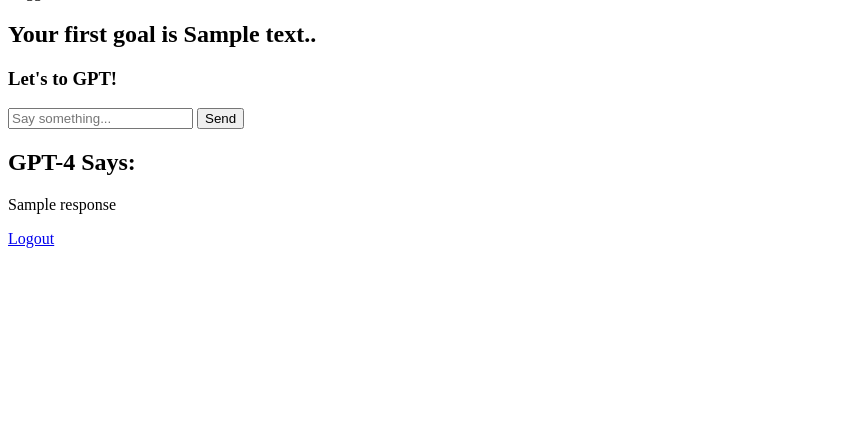
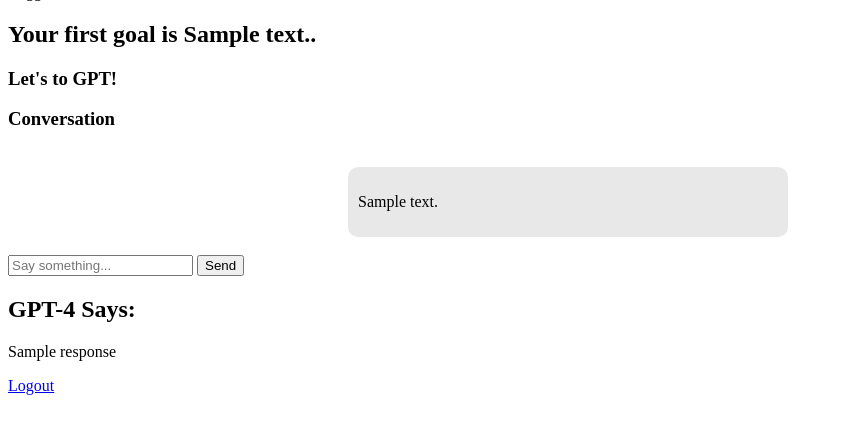
Before and after one commit to shinchuanchenne/motivational_coach, a Flask app: template templates/index.html in a window 1280 px wide. Shown: the part 97-531 px from the top of the page, without its empty margins (0-843 px from the left). Run offline with Flask 3, Linux system fonts and the light colour scheme; the template is opened without the code that fills it: most values are stand-ins (such as "Sample title", 1, 10 or a date in 2020).

Commit message:
finished chat bubble

```diff
--- a/app.py
+++ b/app.py
@@ -148,6 +148,12 @@
         (session['user_id'],)
     ).fetchall()
 
+    # Chat history
+    history = db.execute(
+        "SELECT role, message, timestamp FROM conversations WHERE user_id = ? ORDER BY timestamp ASC",
+        (session['user_id'],)
+    ).fetchall()
+
     #Received form
     response = ""
 
@@ -175,9 +181,15 @@
             )
         db.commit()
 
+        #Second time (including new one in history)
+        history = db.execute(
+            "SELECT role, message, timestamp FROM conversations WHERE user_id = ? ORDER BY timestamp ASC",
+            (session['user_id'],)
+        ).fetchall()
+
         #print(completion)
         print(response)
-    return render_template("index.html", response=response, session=session, goals=goals)
+    return render_template("index.html", response=response, session=session, goals=goals, history=history)
 
 @app.route("/logout")
 def logout():
--- a/templates/index.html
+++ b/templates/index.html
@@ -3,6 +3,35 @@
 <head>
     <meta charset="UTF-8">
     <title>GPT Demo</title>
+    <style>
+        .chat-history {
+            max-width: 600px;
+            margin: 0 auto;
+            padding: 10px;
+        }
+
+        .bubble {
+            padding: 10px;
+            margin: 8px;
+            border-radius: 10px;
+            max-width: 70%;
+        }
+
+        .bubble.user {
+            background-color: #DCF8C6;
+            align-self: flex-end;
+            margin-left: auto;
+            text-align: right;
+        }
+
+        .bubble.gpt {
+            background-color: #E8E8E8;
+            align-self: flex-start;
+            margin-right: auto;
+            text-align: left;
+        }
+        </style>
+
 </head>
 <body>
     <h1>Welcome to Motivational Coach</h1>
@@ -10,6 +39,23 @@
     <h2>Your first goal is {{ goals[0]['goal_text'] }}.</h2>
 
     <h3>Let's to GPT!</h3>
+    <h3>Conversation</h3>
+
+    <div class="chat-history">
+        {% for msg in history %}
+        {% if msg['role'] == 'user' %}
+        <div class="bubble user">
+            <p>{{msg['message']}}</p>
+        </div>
+
+        {% else %}
+        <div class="bubble gpt">
+            <p>{{msg['message']}}</p>
+        </div>
+        {% endif %}
+        {% endfor %}
+    </div>
+
     <form method="POST">
         <input type="text" name="user_input" placeholder="Say something..." required>
         <button type="submit">Send</button>
```
